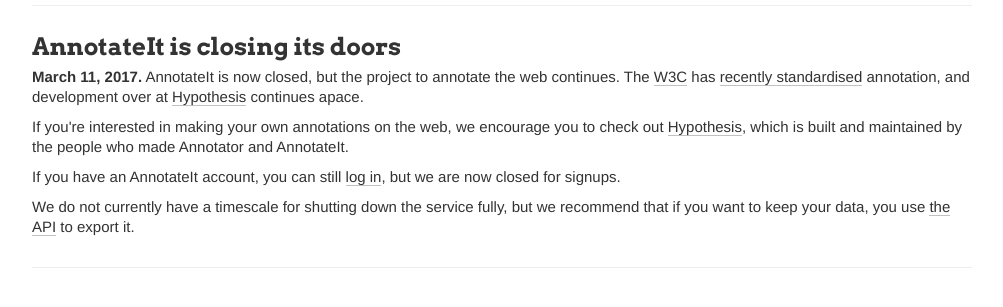
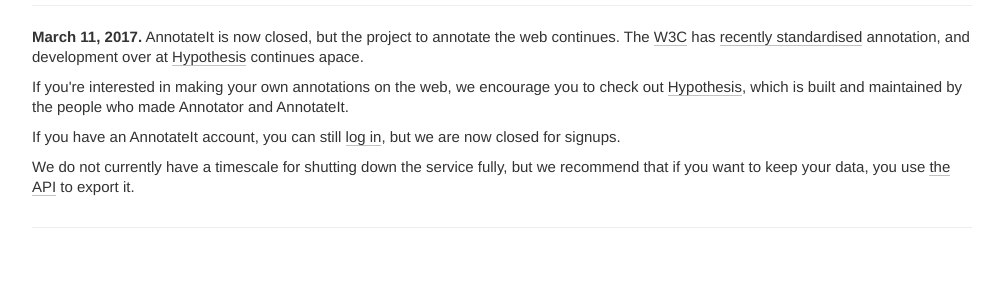
Before and after one commit to openannotation/annotateit, a Python web app: template annotateit/templates/index.html in a window 1280 px wide. Shown: the part 102-409 px from the top of the page, without its empty margins (138-1141 px from the left). Run offline with Jinja, Linux system fonts and the light colour scheme; the template is opened without the code that fills it, so the values that code supplies are empty; some libraries are stand-ins or nearby versions.

Commit message:
Remove unneeded title

```diff
--- a/annotateit/templates/index.html
+++ b/annotateit/templates/index.html
@@ -3,7 +3,6 @@
 
 {% block content %}
   <section class=clearfix>
-    <h2>AnnotateIt is closing its doors</h2>
     <p>
       <strong>March 11, 2017.</strong>
       AnnotateIt is now closed, but the project to annotate the web continues.
```
